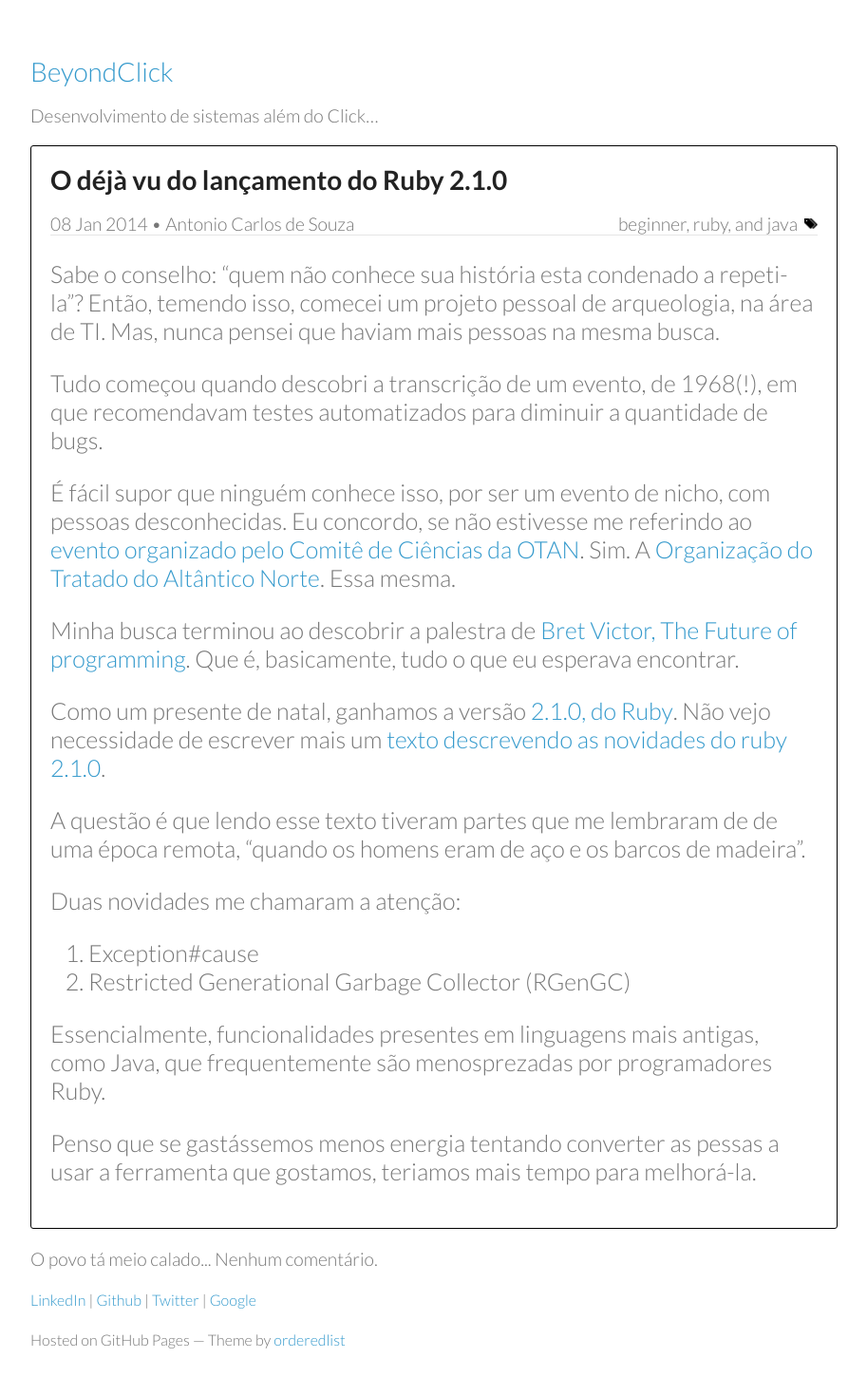
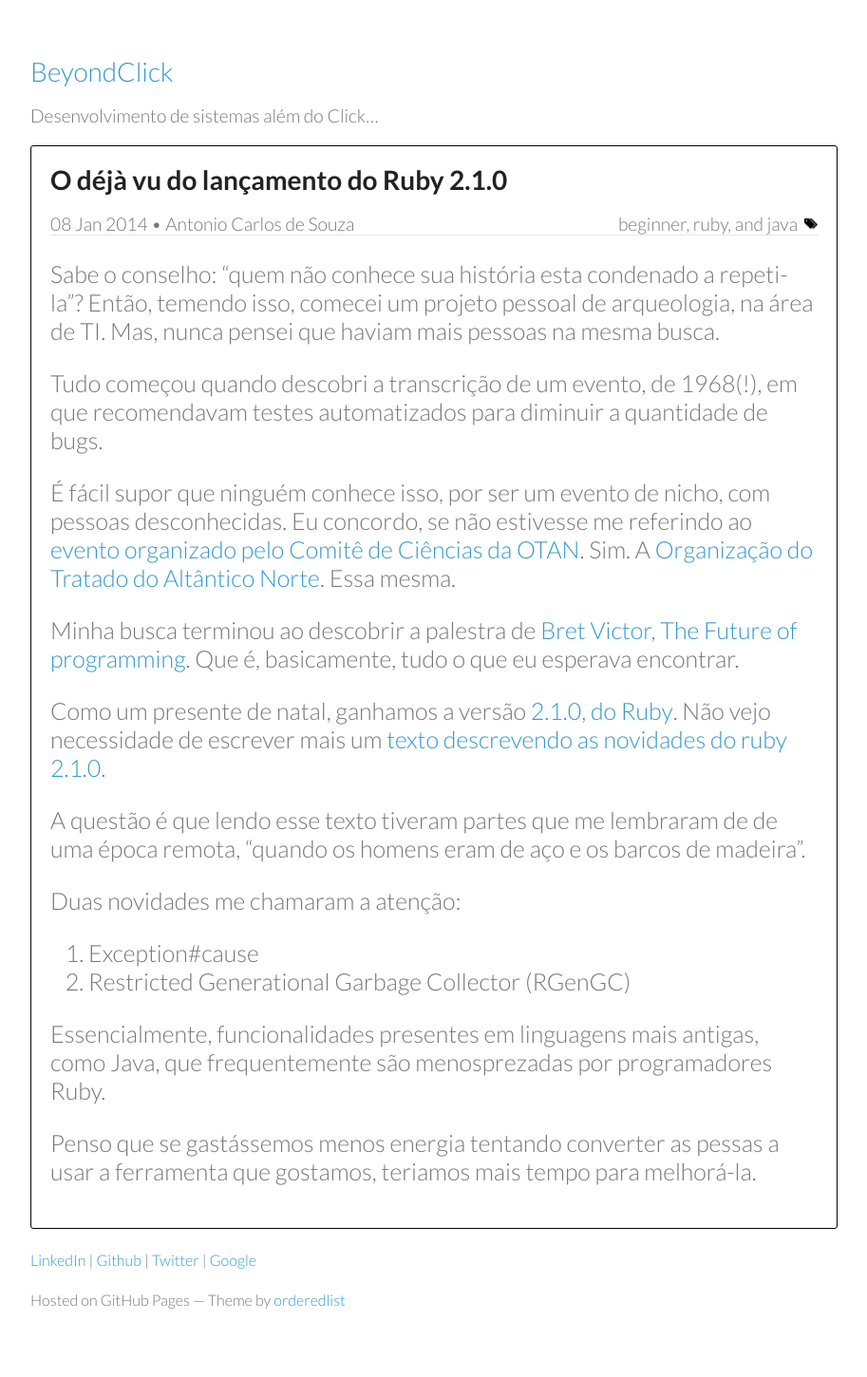
Before and after one commit to acdesouza/acdesouza.github.io, a Jekyll site: the page built from _posts/2014-01-08-release-ruby-2-1-0-dejavu.md, in a window 1280 px wide. Shown: the whole page at 95% size, without its empty margins (183-1096 px from the left). Built offline with Jekyll 4.4.1, drawn with Linux system fonts in a browser that asks for light colours; comment, search, counter and statistics services are not loaded; after the commit the page ends 1408 px from its top, so only the background shows below that; some of the changed lines change nothing that is shown.

Commit message:
Almost revert diqus to d36d26d41e7e7b222c5ae684a4c78bb47defa633. After stupid change at: 38b0dd9076d78bf059b6ebf913d4c10f85957458

```diff
--- a/_config.yml
+++ b/_config.yml
@@ -26,3 +26,12 @@
 search:
   engine:
     google: 005749088562750127864:-md_5pvlzuu
+
+defaults: # https://jekyllrb.com/docs/configuration/#front-matter-defaults
+  -
+    scope:
+      path: "" # an empty string here means all files in the project
+      type: "posts"
+    values:
+      layout: "post"
+      comments: true
--- a/_includes/comments_providers/disqus
+++ b/_includes/comments_providers/disqus
@@ -1,4 +1,3 @@
-<div id="disqus_thread"></div>
 <script>
   var disqus_config = function () {
     this.page.url = "{{ page.url }}"; // <--- use canonical URL
@@ -8,7 +7,7 @@
   (function() { // DON'T EDIT BELOW THIS LINE
     var d = document, s = d.createElement('script');
 
-    s.src = '//{{site.disqus.short_name}}.disqus.com/embed.js'; // <--- use Disqus shortname
+    s.src = '//{{site.disqus.short_name}}.disqus.com/{{ include.module }}.js'; // <--- use Disqus shortname
 
     s.setAttribute('data-timestamp', +new Date());
     (d.head || d.body).appendChild(s);
--- a/_layouts/post.html
+++ b/_layouts/post.html
@@ -35,7 +35,8 @@
 
 <section class="comments">
   {% if page.comments %}
-    {% include comments_providers/disqus %}
+    <div id="disqus_thread"></div>
+    {% include comments_providers/disqus module="embed" %}
   {% else %}
     <p>O povo tá meio calado... Nenhum comentário.</p>
   {% endif %}
```
